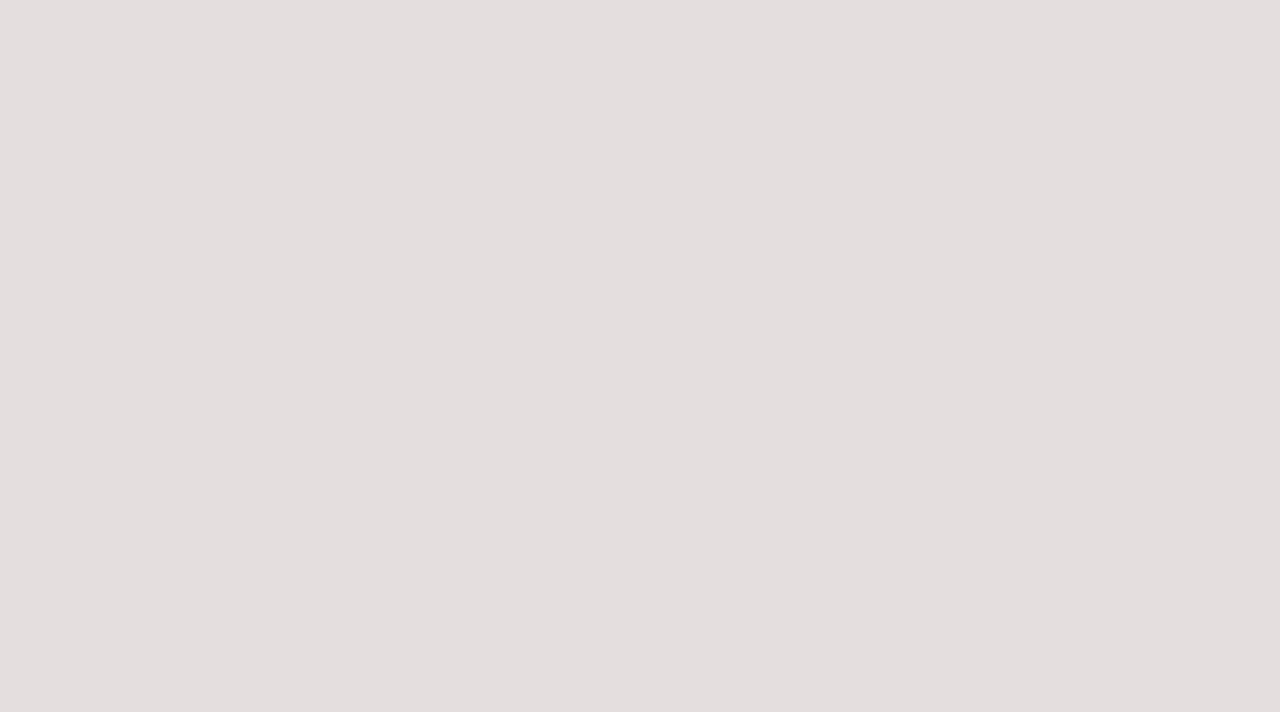
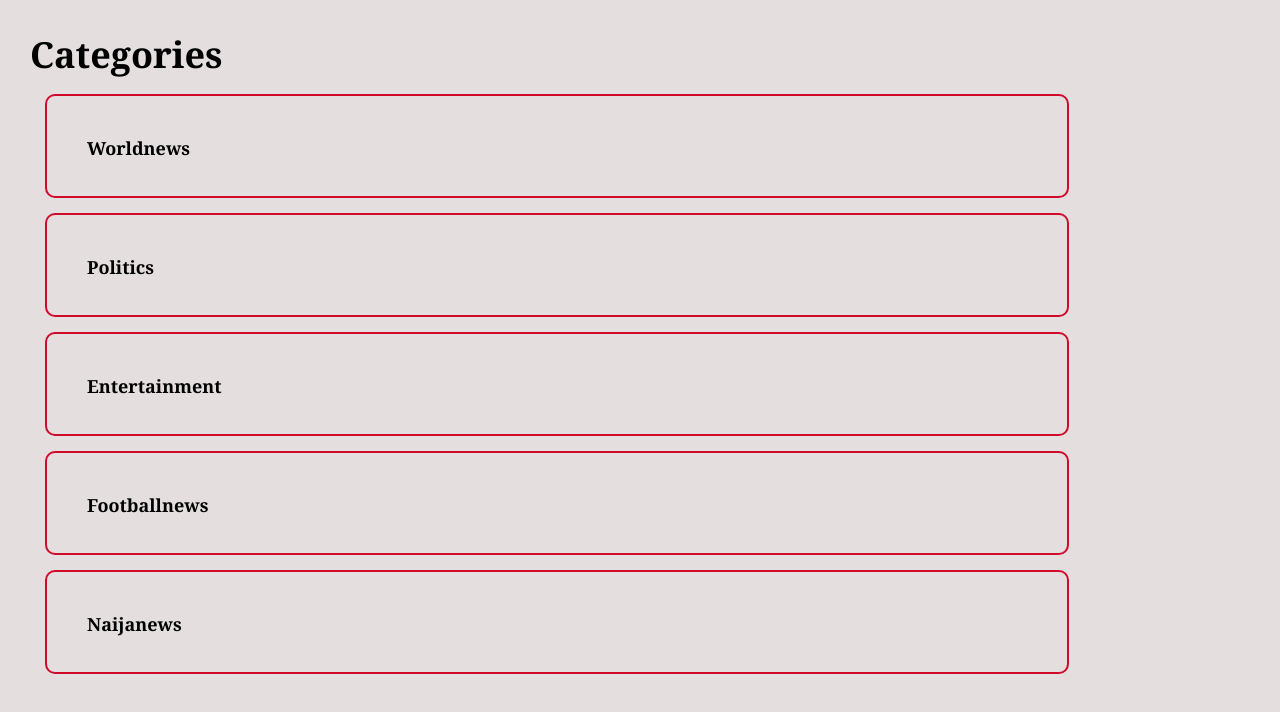
Before and after one commit to layneeboy555-lgtm/blog-project-frontend, a React (Vite) app: page /category/1 in a window 1280 px wide. Before the commit this address had no page. Shown: the top 712 px of the page. Built offline with nearby package versions, Linux system fonts and the light colour scheme.

Commit message:
text incoming

```diff
--- /dev/null
+++ b/src/Admin/AdminDashboard.jsx
@@ -0,0 +1,20 @@
+import React from 'react'
+
+
+export default function AdminDashboard() {
+  return (
+    <>
+      <div className="Dash-board-cont">
+         <div className="child-1">
+              <div className="child-2">
+
+                  <div className="child-3">
+
+                  </div>
+
+            </div>
+         </div>
+      </div>
+    </>
+  )
+}
--- a/src/App.jsx
+++ b/src/App.jsx
@@ -1,4 +1,6 @@
 import { Route,Routes } from 'react-router-dom'
+import Category from './pages/Category'
+import AdminDashboard from './Admin/AdminDashboard'
 
 function App() {
 
@@ -6,7 +8,8 @@ function App() {
     <>
 
       <Routes>
-
+        <Route path='/admindashboard' element={<AdminDashboard />} />
+        <Route path='/category/:id' element={<Category />} />
       </Routes>
 
     </>
--- a/src/index.css
+++ b/src/index.css
@@ -5,14 +5,15 @@
   --secondary-color: rgb(242, 42, 75);
   --card-bg: #ffff;
   --primary-color: rgb(208, 10, 43);
+  --border:2px solid;
 }
 
 body{
   margin: 0;
   padding: 0;
   font-family: "Poppins", sans-serif;
-   background-color: var(--background);
-   color:var(--text-color)  ;
+  background-color: var(--background);
+  color:var(--text-color)  ;
   font-size: 13px;
 }
 
@@ -29,3 +30,39 @@ h1,h2,h3,h4,h5,h6{
   padding: 0;
   margin: 0;
 }
+.container{
+  width: 1000px;
+  padding: 50px;
+}
+
+.show-categories{
+  height: 80px;
+  width: 100%;
+  background-color:var(--background) ;
+  border-radius: 10px;
+  position: relative;
+  color:var(--text-color);
+  margin: 15px;
+  padding: 10px;
+  border: var(--border) var(--primary-color);
+  cursor: pointer;
+}
+.show-categories:hover{
+    animation: shake 0.5s;
+}
+@keyframes shake {
+  0%, 100% { transform: translateX(0); }
+  25% { transform: translateX(-5px); }
+  50% { transform: translateX(5px); }
+  75% { transform: translateX(-5px); }
+}
+
+.container,.name-font{
+  font-size:large;
+  font-family: Georgia, 'Times New Roman', Times, serif;
+  padding: 30px;
+
+}
+.Dash-board-cont{
+  background-color: var(--card-bg);
+}
--- /dev/null
+++ b/src/pages/Categories.js
@@ -0,0 +1,27 @@
+export const Categories = [
+   {
+      id:1,
+      name:'Worldnews',
+    },
+
+ {
+    id:2,
+    name:' Politics',
+
+   },
+
+
+  {
+      id:3,
+      name:'Entertainment',
+    },
+
+{
+    id:4,
+   name:"Footballnews",
+},
+
+{
+    id:5,
+    name:'Naijanews',
+},]
--- /dev/null
+++ b/src/pages/Category.jsx
@@ -0,0 +1,19 @@
+import React from 'react'
+
+import { Categories } from './Categories'
+export default function Category() {
+  return (
+    <>
+      <div className='container'>
+        <h1 className='top-guy'>Categories</h1>
+        {Categories.map((e)=>(
+        <div className="show-categories">
+            <h1 className='name-font'>{e.name}</h1>
+        </div>
+
+        ))}
+
+      </div>
+    </>
+  )
+}
```
Also changed, not shown: src/Admin/CatinfoDisplay.js (added, +11 -0 lines).
